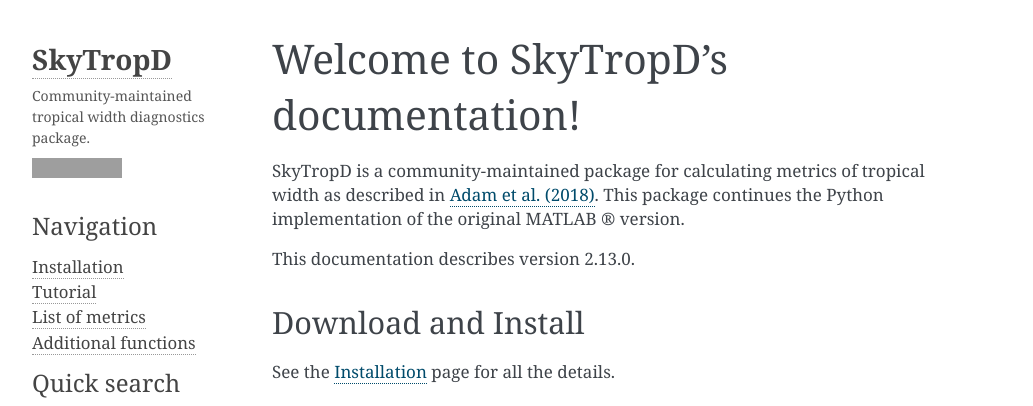
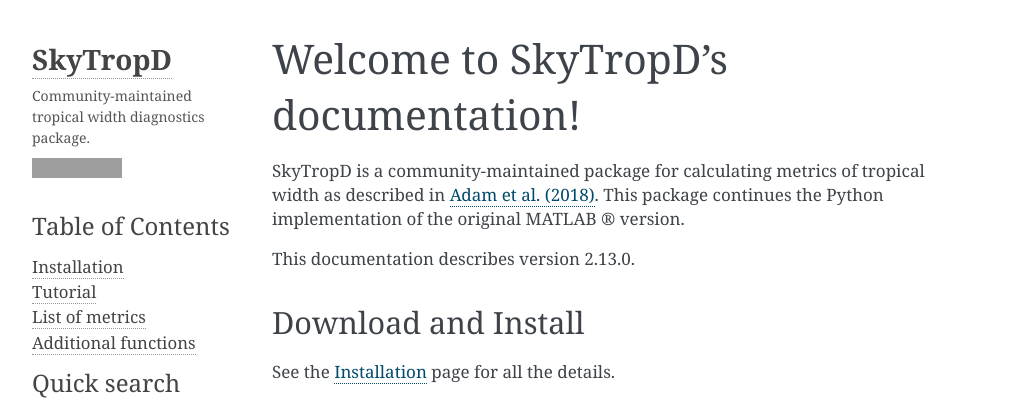
Before and after one commit to QianyeSu/Skytropd, a Sphinx documentation site: the page built from skytropd/docs/source/index.rst, in a window 1280 px wide. Shown: the top 406 px of the page, without its empty margins (128-1161 px from the left). Built offline with Sphinx 7.4.7, drawn with Linux system fonts in a browser that asks for light colours; grey boxes are pictures that could not be loaded.

Commit message:
ci: update sidebar configuration in documentation to include global table of contents

```diff
--- a/skytropd/docs/source/conf.py
+++ b/skytropd/docs/source/conf.py
@@ -171,7 +171,7 @@
 # relative to this directory. They are copied after the builtin static files,
 # so a file named "default.css" will overwrite the builtin "default.css".
 html_static_path = ['_static']
-html_sidebars = {'**': ['about.html', 'navigation.html', 'relations.html', 'searchbox.html']}
+html_sidebars = {'**': ['about.html', 'globaltoc.html', 'relations.html', 'searchbox.html']}
 
 # Add any extra paths that contain custom files (such as robots.txt or
 # .htaccess) here, relative to this directory. These files are copied
```
